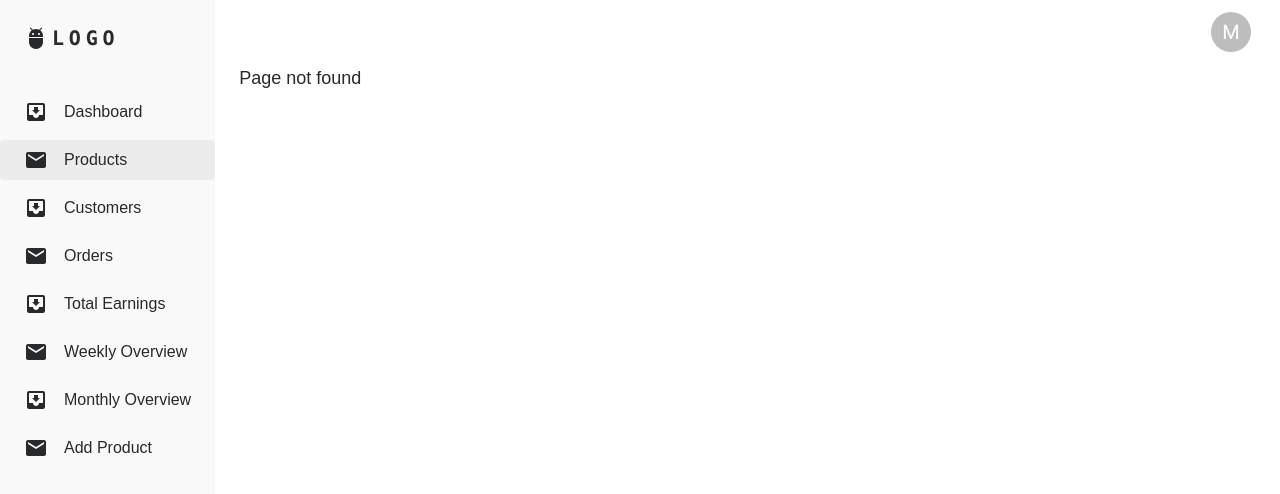
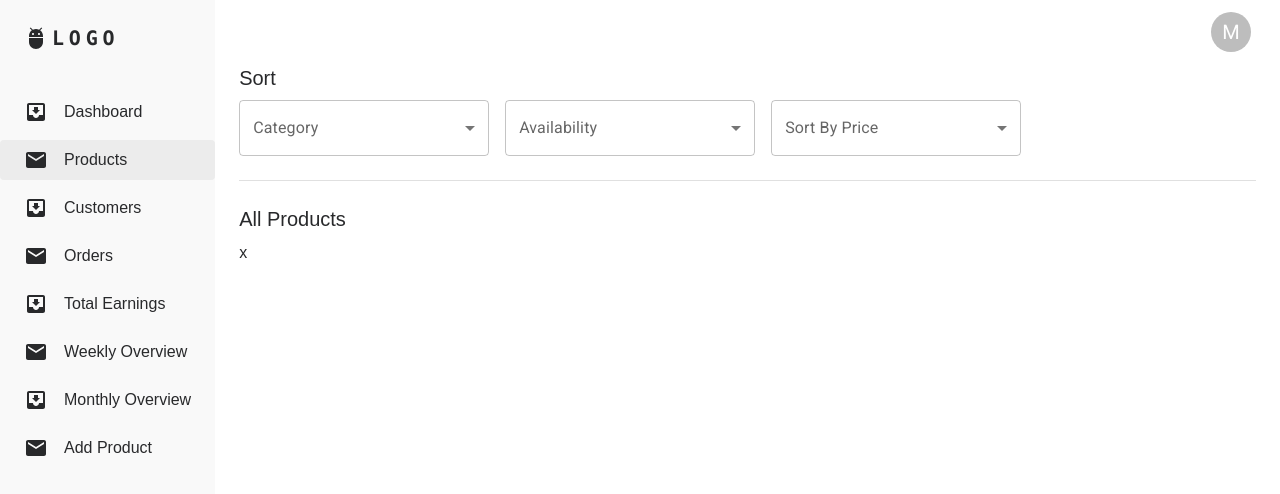
Before and after one commit to kalczugag/ecommerce, a React (Vite) app in the folder admin/: page /products in a window 1280 px wide. Before the commit this address had no page. Shown: the top 494 px of the page. Built offline with nearby package versions, Linux system fonts and the light colour scheme; sample sign-in values are in the browser's storage.

Commit message:
implement highly reusable crud panel with sorting option

```diff
--- a/admin/src/App.tsx
+++ b/admin/src/App.tsx
@@ -5,6 +5,7 @@ import { ThemeProvider } from "@mui/material";
 import useTheme from "@/hooks/useTheme";
 import Dashboard from "@/pages/Dashboard";
 import ProductAdd from "@/pages/Products/add";
+import ProductsList from "@/pages/Products/list";
 import Settings from "@/pages/Settings";
 import Login from "./pages/Login";
 import Register from "@/pages/Register";
@@ -21,6 +22,7 @@ const App = () => {
                 <Route path="/register" element={<Register />} />
                 <Route element={<PrivateOutlet />}>
                     <Route index element={<Dashboard />} />
+                    <Route path="/products" element={<ProductsList />} />
                     <Route path="/products/add" element={<ProductAdd />} />
                     <Route
                         path="/settings/:settingsKey"
--- /dev/null
+++ b/admin/src/forms/SortForm.tsx
@@ -0,0 +1,60 @@
+import { FormApi } from "final-form";
+import { Field } from "react-final-form";
+import { FormControl, InputLabel, Menu, MenuItem, Select } from "@mui/material";
+
+export interface SortFormProps {
+    displayLabels: string[];
+    fields: {
+        for: string;
+        items: {
+            label: string;
+            value: string;
+        }[];
+    }[];
+    form?: FormApi<any, Partial<any>>;
+}
+
+const SortForm = ({ displayLabels, fields, form }: SortFormProps) => {
+    return (
+        <>
+            {displayLabels.map((label) => {
+                const field = fields.find((item) => item.for === label);
+                if (!field) {
+                    return null;
+                }
+
+                return (
+                    <Field name={label.toLowerCase()} type="select" key={label}>
+                        {(props) => (
+                            <FormControl fullWidth sx={{ maxWidth: "250px" }}>
+                                <InputLabel>{label}</InputLabel>
+                                <Select
+                                    value={props.input.value}
+                                    label={label}
+                                    onChange={(event) => {
+                                        props.input.onChange(
+                                            event.target.value
+                                        );
+                                        if (form) form.submit();
+                                    }}
+                                >
+                                    <MenuItem value="">None</MenuItem>
+                                    {field.items.map((el) => (
+                                        <MenuItem
+                                            key={el.value}
+                                            value={el.value}
+                                        >
+                                            {el.label}
+                                        </MenuItem>
+                                    ))}
+                                </Select>
+                            </FormControl>
+                        )}
+                    </Field>
+                );
+            })}
+        </>
+    );
+};
+
+export default SortForm;
--- /dev/null
+++ b/admin/src/layouts/CrudLayout/index.tsx
@@ -0,0 +1,35 @@
+import { ReactNode } from "react";
+import { Divider } from "@mui/material";
+
+interface CrudLayoutProps {
+    headerPanel: JSX.Element;
+    topLabel?: string;
+    bottomLabel?: string;
+    children: ReactNode;
+}
+
+const LabelledContent = (label: string, content: JSX.Element | ReactNode) => {
+    return (
+        <div className="space-y-2">
+            <h1 className="text-xl">{label}</h1>
+            {content}
+        </div>
+    );
+};
+
+const CrudLayout = ({
+    headerPanel,
+    topLabel,
+    bottomLabel,
+    children,
+}: CrudLayoutProps) => {
+    return (
+        <div className="flex flex-col space-y-6 px-6">
+            {topLabel ? LabelledContent(topLabel, headerPanel) : headerPanel}
+            <Divider />
+            {bottomLabel ? LabelledContent(bottomLabel, children) : children}
+        </div>
+    );
+};
+
+export default CrudLayout;
--- /dev/null
+++ b/admin/src/modules/CrudModule/index.tsx
@@ -0,0 +1,42 @@
+import { Form } from "react-final-form";
+import SortForm from "@/forms/SortForm";
+import CrudLayout from "@/layouts/CrudLayout";
+import type { SortFormProps } from "@/forms/SortForm";
+
+interface CrudModuleProps {
+    config: SortFormProps;
+    fields: {
+        label: string;
+        value: string;
+    }[];
+    sortFn: (values: any) => void;
+}
+
+const CrudModule = ({ config, fields, sortFn }: CrudModuleProps) => {
+    const FormContainer = () => (
+        <Form
+            onSubmit={sortFn}
+            render={({ handleSubmit, form }) => (
+                <form
+                    onSubmit={handleSubmit}
+                    className="flex flex-col space-y-4 md:space-y-0 md:flex-row md:space-x-4"
+                >
+                    <SortForm {...config} form={form} />
+                </form>
+            )}
+        />
+    );
+
+    return (
+        <CrudLayout
+            headerPanel={<FormContainer />}
+            topLabel="Sort"
+            bottomLabel="All Products"
+        >
+            {/* data table */}
+            <div>x</div>
+        </CrudLayout>
+    );
+};
+
+export default CrudModule;
--- /dev/null
+++ b/admin/src/pages/Products/list/config.tsx
@@ -0,0 +1 @@
+export const config;
--- /dev/null
+++ b/admin/src/pages/Products/list/index.tsx
@@ -0,0 +1,49 @@
+import { useTitle } from "@/hooks/useTitle";
+import CrudModule from "@/modules/CrudModule";
+
+const ProductsList = () => {
+    useTitle("Products");
+
+    const sortFn = (values: any) => {
+        console.log(values);
+    };
+
+    return (
+        <CrudModule
+            config={{
+                displayLabels: ["Category", "Availability", "Sort By Price"],
+                fields: [
+                    {
+                        for: "Category",
+                        items: [
+                            { label: "dresses", value: "dress" },
+                            { label: "shoes", value: "shoes" },
+                        ],
+                    },
+                    {
+                        for: "Availability",
+                        items: [
+                            { label: "more than 10", value: "more than 10" },
+                            { label: "less than 10", value: "less than 10" },
+                        ],
+                    },
+                    {
+                        for: "Sort By Price",
+                        items: [
+                            { label: "Low to high", value: "asc" },
+                            { label: "High to low", value: "desc" },
+                        ],
+                    },
+                ],
+            }}
+            sortFn={sortFn}
+            fields={[
+                { label: "Name", value: "name" },
+                { label: "sdfigj0", value: "sdfigj0" },
+                { label: "ZDSo", value: "ZDSo" },
+            ]}
+        />
+    );
+};
+
+export default ProductsList;
--- a/admin/src/types/Content.d.ts
+++ b/admin/src/types/Content.d.ts
@@ -3,6 +3,11 @@ export interface Content {
     label: string;
     children: ReactNode;
     icon?: JSX.Element;
+}
+
+export interface CrudContent {
+    label: string;
+    element: JSX.Element;
 }
 
 export interface SidebarContent {
```
